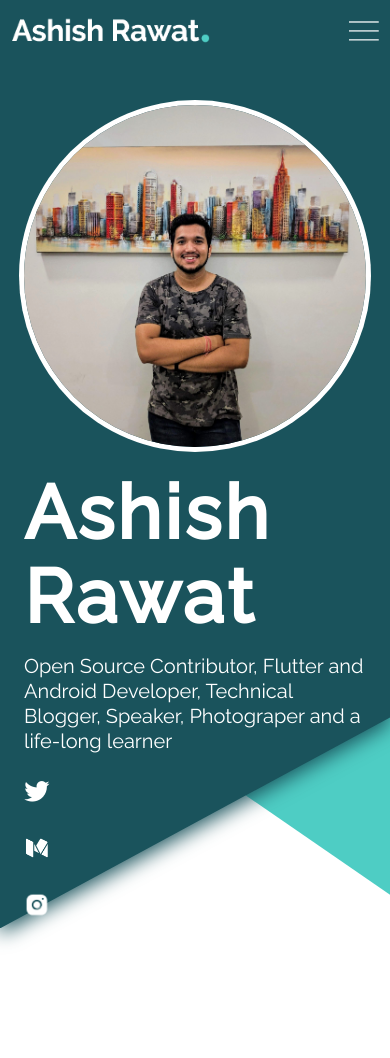
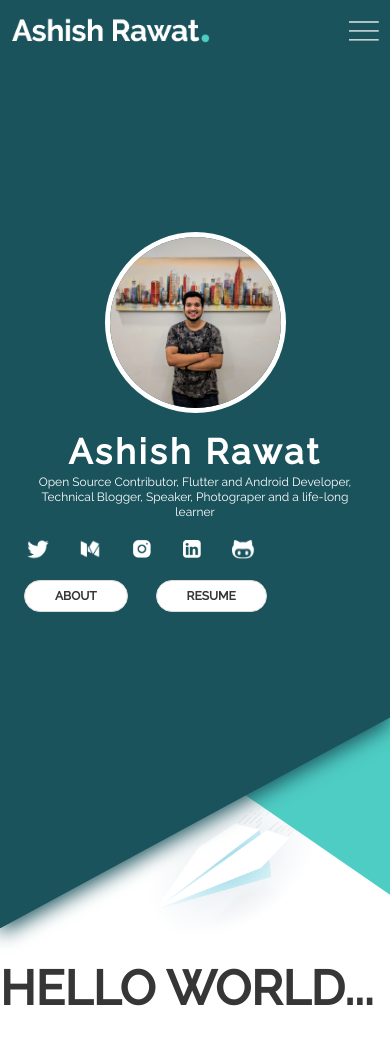
Before and after one commit to suyash-purwar/modern-dev-portfolio, a website: page src/index.html in a window 390 px wide. Shown: the top 1058 px of the page. Drawn offline with nearby package versions, Linux system fonts and the light colour scheme; files that its build step writes are made by us from their sources.

Commit message:
Clearning the tree for making a new branch as some major changes has to be made

```diff
--- a/src/index.html
+++ b/src/index.html
@@ -21,7 +21,7 @@
                 <a class="mob-nav-link">Projects</a>
                 <a class="mob-nav-link">Talks</a>
                 <a class="mob-nav-link">Resume</a>
-                <div class="columns is-mobile is-vcentered is-centered padding-top-medium">
+                <div class="columns is-mobile is-vcentered is-centered padding-top-small">
                     <span class="column is-narrow">
                         <img src = "images/favicons/twitter_26px-b.png" alt = "twitter">
                     </span>
@@ -52,6 +52,7 @@
 
         <div class="hero is-fullheight-with-navbar is-vcentered">
             <div class="padding-top-small hero-head">
+                <!-- Navigation -->
                 <nav class="navbar" role="navigation" aria-label="main navigation">
                     <div class="container">
                         <div class="navbar-brand">
@@ -86,20 +87,21 @@
                     </div>
                 </nav>
             </div>
+            <!-- Hero View -->
             <div class="hero-body">
                 <div class="container">
-                    <div class="columns is-vcentered">
-                        <div class="column is-offset-1 is-3">
+                    <div class="columns is-centered-tablet is-vcentered">
+                        <div class="column is-offset-1-desktop is-3-desktop">
                             <figure class="image">
                                 <img src="images/profile-pic.jpg" class="profile-pic">
                             </figure>
                         </div>
-                        <div class="column is-offset-1 is-6">
-                            <p class="title super-heading has-text-white has-text-weight-bold">Ashish Rawat</p>
+                        <div class="column is-offset-1-desktop is-6-desktop">
+                            <p class="title has-text-centered-mobile super-heading has-text-white has-text-weight-bold">Ashish Rawat</p>
 
-                            <p class="subtitle has-text-white padding-top-medium">Open Source Contributor, Flutter and Android Developer, Technical Blogger, Speaker, Photograper and a life-long learner</p>
+                            <p class="subtitle has-text-centered-mobile is-size-6-desktop is-size-7-mobile has-text-white">Open Source Contributor, Flutter and Android Developer, Technical Blogger, Speaker, Photograper and a life-long learner</p>
 
-                            <div class="columns is-vcentered">
+                            <div class="columns is-mobile header-social-links is-vcentered">
                                 <div class="column is-narrow">
                                     <img src="images/favicons/twitter_26px.png" alt="Twitter">
                                 </div>
@@ -117,17 +119,15 @@
                                 </div>
                             </div>
 
-                            <div class="buttons is-3">
-                                <span class="button is-rounded">
-                                    <p class = "is-size-6 padding-left-right-big has-text-weight-medium">ABOUT</p>
+                            <div class="buttons header-button">
+                                <span class="button is-small is-rounded">
+                                    <p class = "padding-left-right-big has-text-weight-bold">ABOUT</p>
                                 </span>
 
-                                <span style="width: 40px;"></span>
+                                <span style="width: 20px;"></span>
 
-                                <span class="button is-rounded">
-                                    <p class="is-size-6 padding-left-right-big has-text-weight-medium">
-                                        RESUME
-                                    </p>
+                                <span class="button is-small is-rounded">
+                                    <p class="padding-left-right-big has-text-weight-bold">RESUME</p>
                                 </span>
                             </div>
                         </div>
@@ -154,7 +154,7 @@
             </div>
         </div>
 
-        <div class="container about-plane">
+        <div class="about-plane">
             <figure class="image">
                 <img src="images/bg1.png" alt="Paper plane">
             </figure>
@@ -162,11 +162,6 @@
     </section>
 
     <script>
-        // document.querySelector("#burger").addEventListener('click', () => {
-        //     const menu = document.querySelector(".mob-nav-overlay")
-        //     menu.style.display = menu.style.display == "none" ? "block" : "none"
-        // })
-
         document.querySelector("#burger").addEventListener("click", () => toggleNavView("block"))
         document.querySelector("#cross").addEventListener("click", () => toggleNavView("none"))
 
--- a/src/sass/custom.sass
+++ b/src/sass/custom.sass
@@ -6,9 +6,38 @@
     border-radius: 100%
     box-shadow: 0px 0px 0 5px #fff
 
+    @media only screen and (max-width: 1024px)
+        width: 70% !important
+        margin: 0 auto
+
+    @media only screen and (max-width: 769px)
+        width: 50% !important
+
+.heading-content
+    // width: 90% !important
+    // margin: 0 auto
+
 .super-heading
     font-size: 75px
     letter-spacing: 3px
+
+    @media only screen and (max-width: 1216px)
+        font-size: 60px
+
+    @media only screen and (max-width: 1024px)
+        font-size: 50px
+
+    @media only screen and (max-width: 769px)
+        font-size: 35px
+
+
+.header-social-links
+    margin-bottom: 7px !important
+
+    & > *
+        padding: 5px  15px !important
+
+
 
 img[alt="Twitter"],
 img[alt="Medium"],
@@ -21,24 +50,35 @@ img[alt="Github"]
 img[alt="Linkedin"]
     width: 22px
 
+@media only screen and (max-width: 769px)
+    img[alt="Twitter"],
+    img[alt="Medium"],
+    img[alt="Instagram"]
+        width: 22px
+
+    img[alt="Github"]
+        width: 24px
+
+    img[alt="Linkedin"]
+        width: 18px
+
+
 .about
-    position: relative !important
+    position: relative
     height: 120vh
-    width: 100%
+    width: 100vw
 
     .about-plane
-        positin: absolute !important
+        position: absolute
         width: 50%
         height: auto
-        z-index: -2
-        margin: 0 15vw 0 auto
-        top: -45vh
+        z-index: -3
+        right: 15vw
         display: block
 
     .about-content
         top: 20vh
-        position: relative
-        width: 100%
+        position: absolute
 
 .mob-nav-overlay
     width: 100%
--- a/src/sass/variables.sass
+++ b/src/sass/variables.sass
@@ -15,3 +15,5 @@ $navbar-item-hover-background-color: none
 $navbar-item-hover-color: none
 $navbar-padding-vertical: 5rem
 $navbar-burger-color: white
+
+$button-padding-vertical: 15px
```
Also changed, not shown: dist/css/style.css, dist/index.html.
